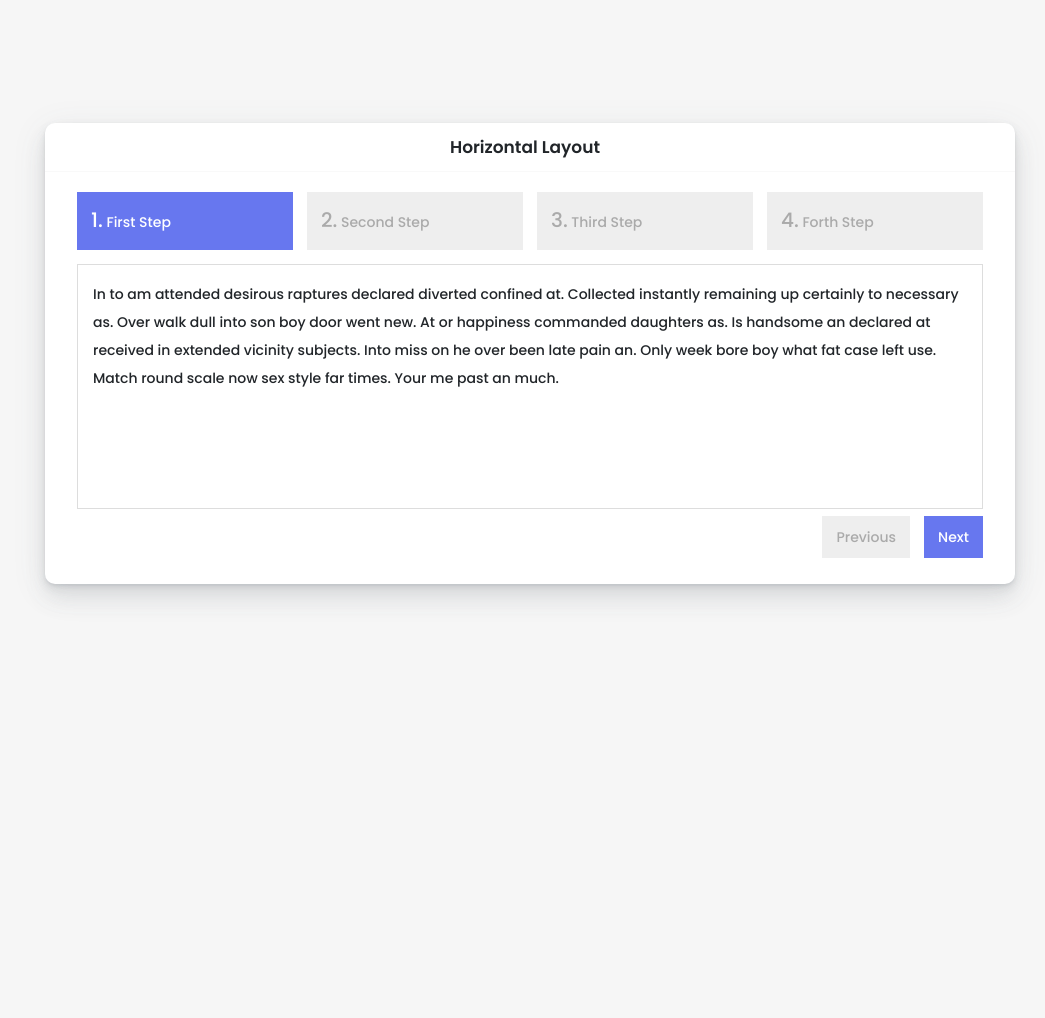
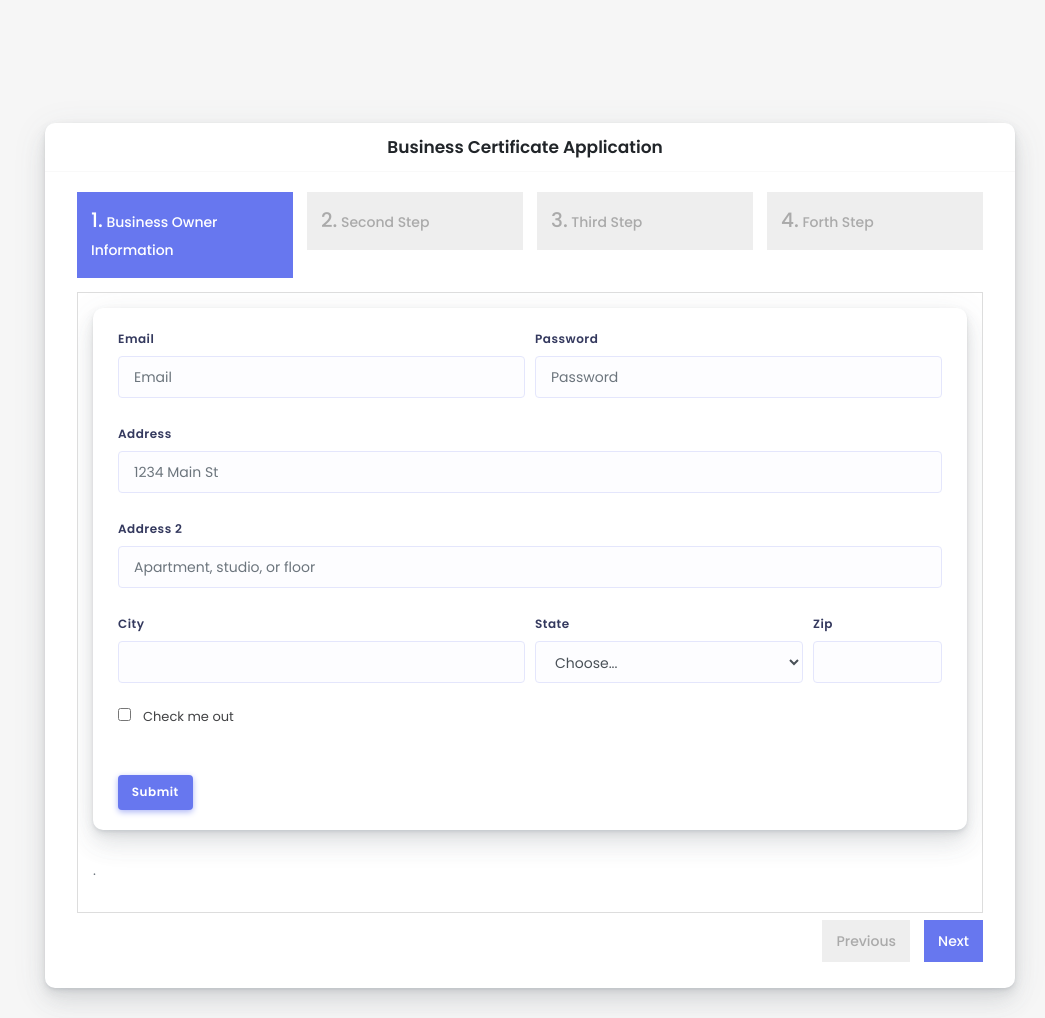
Before and after one commit to smoothopp18/permit-manager, a PHP site: page /applyform.php in a window 1280 px wide. Shown: the whole page, without its empty margins (235-1280 px from the left). Before the commit the page ends 601 px from the top, so only its background shows below. Run offline with PHP 8.4, Linux system fonts and the light colour scheme.

Commit message:
added the first application form

```diff
--- a/applyform.php
+++ b/applyform.php
@@ -14,29 +14,70 @@
 </head>
 <body>
  <!--Main Content -->
-      <div class="main-content" id="applyform">
+      <div class="main-content" >
         <section class="section">
           <div class="section-body">
             <div class="row clearfix">
               <div class="col-lg-12 col-md-12 col-sm-12 col-xs-12">
                 <div class="card">
                   <div class="card-header">
-                    <h4>Horizontal Layout</h4>
+                    <h4>Business Certificate Application</h4>
                   </div>
                   <div class="card-body">
-                    <div id="wizard_horizontal">
-                      <h2>First Step</h2>
+                    <div id="wizard_horizontal" >
+                      <h2>Business Owner Information</h2>
                       <section>
-                        <p>In to am attended desirous raptures declared diverted confined at. Collected
-                          instantly
-                          remaining up certainly to necessary as. Over walk dull into son boy door went
-                          new.
-                          At or happiness commanded daughters as. Is handsome an declared at received in
-                          extended
-                          vicinity subjects. Into miss on he over been late pain an. Only week bore boy
-                          what
-                          fat case left use. Match round scale now sex style far times. Your me past an
-                          much.
+                        <div class="step-1"><div class="card">
+                  <div class="card-body">
+                    <div class="form-row">
+                      <div class="form-group col-md-6">
+                        <label for="inputEmail4">Email</label>
+                        <input type="email" class="form-control" id="inputEmail4" placeholder="Email">
+                      </div>
+                      <div class="form-group col-md-6">
+                        <label for="inputPassword4">Password</label>
+                        <input type="password" class="form-control" id="inputPassword4" placeholder="Password">
+                      </div>
+                    </div>
+                    <div class="form-group">
+                      <label for="inputAddress">Address</label>
+                      <input type="text" class="form-control" id="inputAddress" placeholder="1234 Main St">
+                    </div>
+                    <div class="form-group">
+                      <label for="inputAddress2">Address 2</label>
+                      <input type="text" class="form-control" id="inputAddress2"
+                        placeholder="Apartment, studio, or floor">
+                    </div>
+                    <div class="form-row">
+                      <div class="form-group col-md-6">
+                        <label for="inputCity">City</label>
+                        <input type="text" class="form-control" id="inputCity">
+                      </div>
+                      <div class="form-group col-md-4">
+                        <label for="inputState">State</label>
+                        <select id="inputState" class="form-control">
+                          <option selected>Choose...</option>
+                          <option>...</option>
+                        </select>
+                      </div>
+                      <div class="form-group col-md-2">
+                        <label for="inputZip">Zip</label>
+                        <input type="text" class="form-control" id="inputZip">
+                      </div>
+                    </div>
+                    <div class="form-group mb-0">
+                      <div class="form-check">
+                        <input class="form-check-input" type="checkbox" id="gridCheck">
+                        <label class="form-check-label" for="gridCheck">
+                          Check me out
+                        </label>
+                      </div>
+                    </div>
+                  </div>
+                  <div class="card-footer">
+                    <button class="btn btn-primary">Submit</button>
+                  </div>
+                </div></div>.
                         </p>
                       </section>
                       <h2>Second Step</h2>
```
Also changed, not shown: copy.html (deleted, +0 -96 lines), user-dashboard.php (+4 -28 lines).
